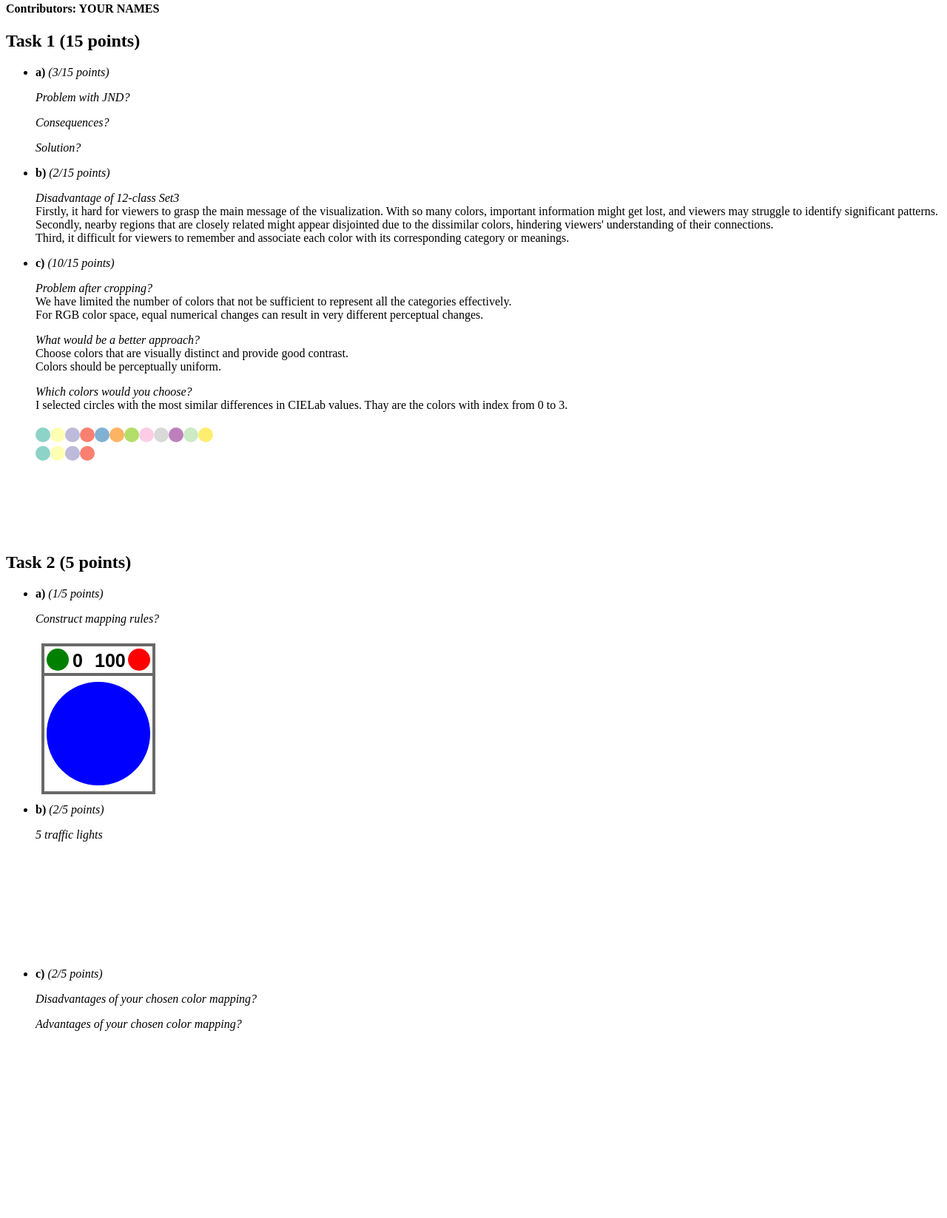
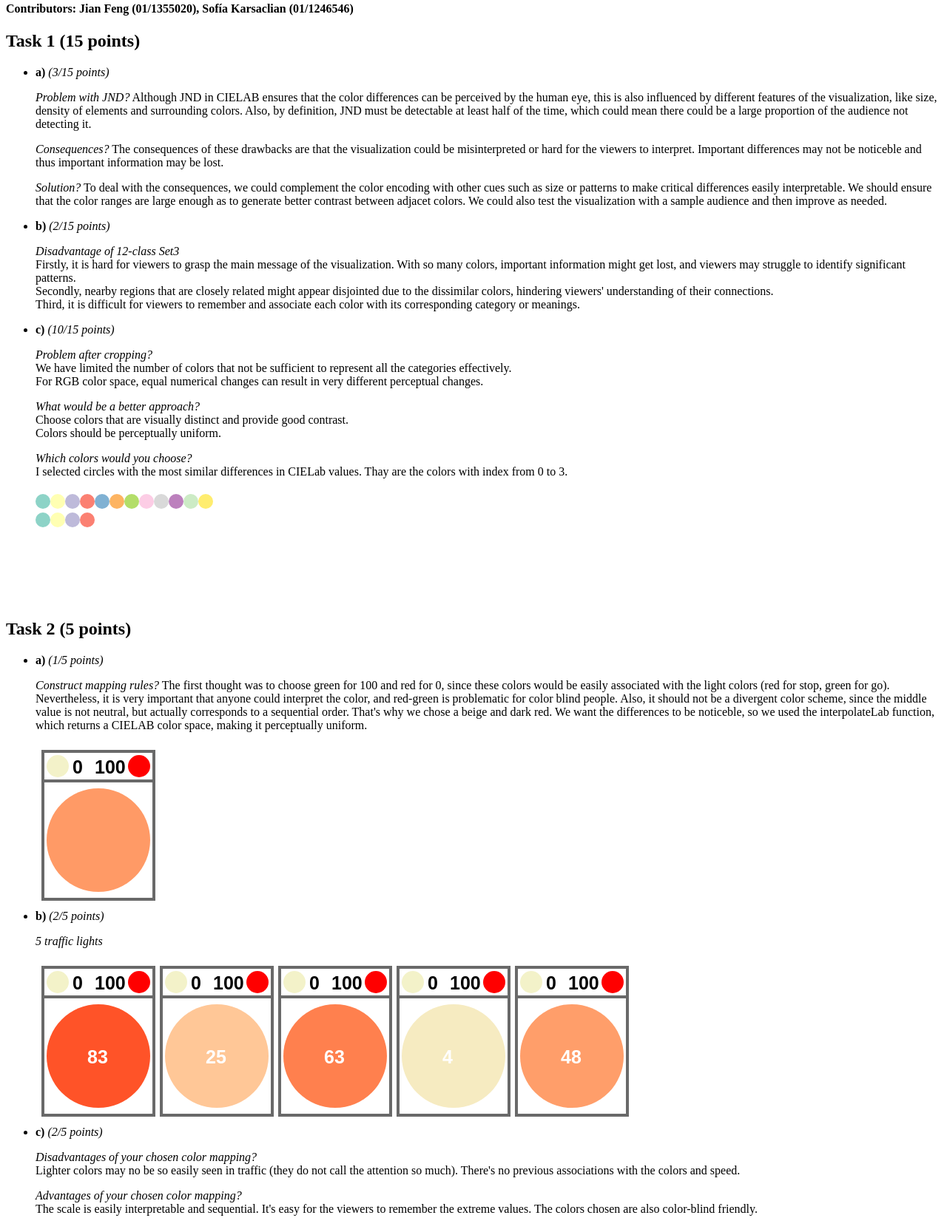
Before and after one commit to SofiaKarsaclian/DataVis_Assignments, a plain HTML site: page Exercise 05/Exercise05/index.html in a window 1280 px wide. Shown: the part 77-1724 px from the top of the page at 74% size. Before the commit the page ends 1487 px from the top, so only its background shows below. Drawn offline with Linux system fonts and the light colour scheme.

Commit message:
task 2 and 1a

```diff
--- a/Exercise 05/Exercise05/index.html
+++ b/Exercise 05/Exercise05/index.html
@@ -11,7 +11,7 @@
   <body onload="init()">
     <div id="Introduction">
       <h1>Exercise 5: Color Perception</h1>
-      <h4>Contributors: YOUR NAMES</h4>
+      <h4>Contributors: Jian Feng (01/1355020), Sofía Karsaclian (01/1246546)</h4>
     </div>
 
     <div>
@@ -20,22 +20,32 @@
             <li><b>a) </b><i>(3/15 points)</i>
                 <p><i>Problem with JND?</i>
                     <!-- Your answer... -->
-                </p>
+                    Although JND in CIELAB ensures that the color differences can be perceived by the human eye,
+                    this is also influenced by different features of the visualization, like size, density of elements and surrounding colors.
+                    Also, by definition, JND must be detectable at least half of the time, which could mean there could be
+                    a large proportion of the audience not detecting it.
+                           </p>
                 <p><i>Consequences?</i>
                     <!-- Your answer... -->
+                    The consequences of these drawbacks are that the visualization could be misinterpreted or hard for the viewers
+                    to interpret. Important differences may not be noticeble and thus important information may be lost.
                 </p>
                 <p><i>Solution?</i>
                     <!-- Your answer... -->
+                    To deal with the consequences, we could complement the color encoding with other cues
+                    such as size or patterns to make critical differences easily interpretable. We should
+                    ensure that the color ranges are large enough as to generate better contrast between adjacet colors.
+                    We could also test the visualization with a sample audience and then improve as needed.
                 </p>
             </li>
 
             <li><b>b) </b><i>(2/15 points)</i>
                 <p><i>Disadvantage of 12-class Set3</i><br>
-                    Firstly, it hard for viewers to grasp the main message of the visualization.
+                    Firstly, it is hard for viewers to grasp the main message of the visualization.
                     With so many colors, important information might get lost, and viewers may struggle to identify significant patterns.
                     <br>Secondly, nearby regions that are closely related might appear disjointed due to the dissimilar colors,
                     hindering viewers' understanding of their connections.
-                    <br>Third, it difficult for viewers to remember and associate each color with its corresponding category or meanings.<!-- Your answer... -->
+                    <br>Third, it is difficult for viewers to remember and associate each color with its corresponding category or meanings.<!-- Your answer... -->
                 </p>
             </li>
             <li><b>c) </b><i>(10/15 points)</i>
@@ -65,36 +75,56 @@
             <li><b>a) </b><i>(1/5 points)</i>
                 <p><i>Construct mapping rules?</i>
                     <!-- Your thoughts... -->
-                </p>
+                    The first thought was to choose green for 100 and red for 0, since these colors would be easily associated with
+                    the light colors (red for stop, green for go). Nevertheless, it is very important that anyone could interpret the
+                    color, and red-green is problematic for color blind people. Also, it should not be a divergent color scheme, since
+                    the middle value is not neutral, but actually corresponds to a sequential order. That's why we chose a beige and dark red.
+
+                    We want the differences to be noticeble, so we used the interpolateLab function, which returns a CIELAB color space,
+                    making it perceptually uniform.
+                                </p>
                 <svg id="Task2a" width="165" height="220">
+
                     <g id="traffic_light_prototype" transform="translate(10,10)">
                         <rect x="0" y="0" width="150" height = "200" fill="none" stroke-width="4" stroke="DimGray"/>
                         <line x1="0" y1="40" x2="150" y2="40" stroke="DimGray" stroke-width="4"/>
-                        <circle class="minValue"cx="20" cy="20"  r="15" fill="green" />
+                        <circle class="minValue"cx="20" cy="20"  r="15" fill="#F3F2C9" />
                         <text class="trafficText" x="40" y="30" >0</text>
                         <circle class="maxValue" cx="130"cy="20"  r="15" fill="red" />
                         <text class="trafficText" x="70" y="30" >100</text>
-                        <circle id="currentLimit" cx="75" cy="120" r="70" fill="blue" />
+                        <circle id="currentLimit" cx="75" cy="120" r="70" fill="#990b13" />
                         <!-- Your code (or in index.js)... -->
                     </g>
                 </svg>
+
             </li>
 
             <li><b>b) </b><i>(2/5 points)</i>
                 <p><i>5 traffic lights</i>
 
+
                 </p>
-                <svg id="Task2b">
+                <svg id="Task2b" width="835" height="220">
                     <!-- Your code (or in index.js)... -->
                 </svg>
             </li>
 
             <li><b>c) </b><i>(2/5 points)</i>
                 <p><i>Disadvantages of your chosen color mapping?</i>
+                    <br/>
                     <!-- Your answer... -->
+                    Lighter colors may no be so easily seen in traffic (they do not call the attention so much).
+                    There's no previous associations with the colors and speed.
+
+
+
                 </p>
                 <p><i>Advantages of your chosen color mapping?</i>
+                    <br/>
                     <!-- Your answer... -->
+                    The scale is easily interpretable and sequential. It's easy for the viewers to remember the
+                    extreme values.
+                     The colors chosen are also color-blind friendly.
                 </p>
             </li>
         </ul>
--- a/Exercise 05/Exercise05/index.js
+++ b/Exercise 05/Exercise05/index.js
@@ -96,10 +96,48 @@ function init()
     //++Task 2a++
     //+++++++++++
 
+    var SpeedColor = d3.scaleLinear().domain([0,100])
+        .interpolate(d3.interpolateLab) //cielab
+        .range(["#F3F2C9", "red"])
+
+    var targetSpeed= 50;
+
+    function currentLimit(speed) {
+        var currentLimitCircle= d3.select("#currentLimit");
+        currentLimitCircle.attr("fill", SpeedColor(speed));
+    }
+
+    currentLimit(targetSpeed);
+
+
 
     //+++++++++++
     //++Task 2b++
     //+++++++++++
+
+
+    const RandomNumbers= [83, 25, 63, 4, 48];
+
+    RandomNumbers.forEach((number, index) => {
+        var color = SpeedColor(number);
+
+        d3.select("#Task2b")
+            .append("g")
+            .attr("transform", `translate(${index * 160 + 10}, 10)`) // put lights next to each other, with space
+            .attr("id", `traffic_light_${index}`)
+            .html(`
+                <rect x="0" y="0" width="150" height="200" fill="none" stroke-width="4" stroke="DimGray"/>
+                <line x1="0" y1="40" x2="150" y2="40" stroke="DimGray" stroke-width="4"/>
+                <circle class="minValue" cx="20" cy="20" r="15" fill="#F3F2C9"/>
+                <text class="trafficText" x="40" y="30">0</text>
+                <circle class="maxValue" cx="130" cy="20" r="15" fill="red"/>
+                <text class="trafficText" x="70" y="30">100</text>
+                <circle class="currentLimit" cx="75" cy="120" r="70" fill="${color}"/>
+                <text class="trafficText" x="60" y="130" fill="white">${number}</text>
+            `);
+    });
+
+
 }
 
 
```
Also changed, not shown: 1 other file.
